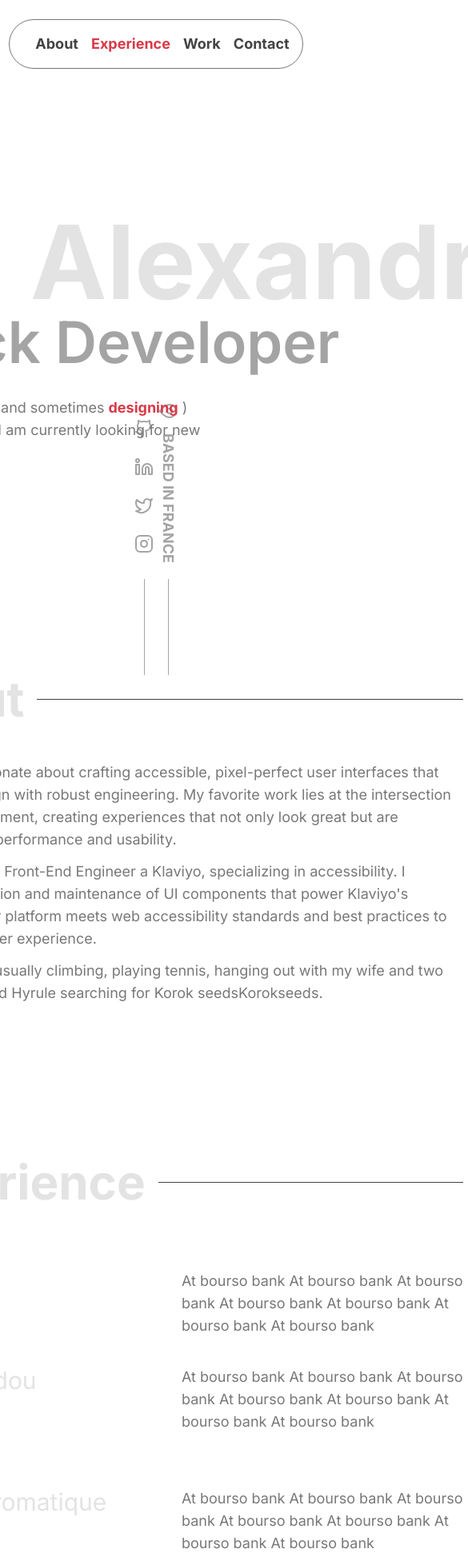
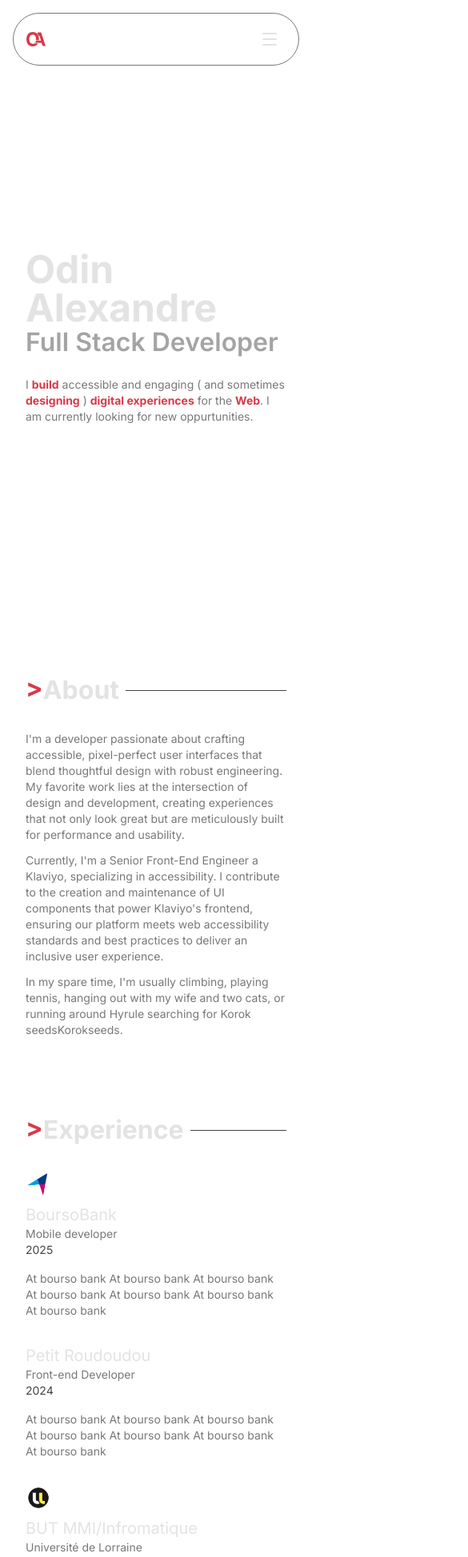
Before and after one commit to odinalx/odinalx.dev, a Next.js app: page / in a window 390 px wide. Shown: the top 1947 px of the page at 80% size, 585 px wide, since content can reach past the window. Built offline with nearby package versions, Linux system fonts and the light colour scheme.

Commit message:
feat: add responsive

```diff
--- a/app/cursor.tsx
+++ b/app/cursor.tsx
@@ -1,11 +1,31 @@
 'use client';
-import { useEffect, useRef } from 'react';
+import { useEffect, useRef, useState } from 'react';
 
 export default function Cursor() {
   const dotRef = useRef<HTMLDivElement | null>(null);
   const outlineRef = useRef<HTMLDivElement | null>(null);
+  const [isTouchDevice, setIsTouchDevice] = useState(false);
 
   useEffect(() => {
+    // Check if device supports touch or is mobile/tablet
+    const checkTouchDevice = () => {
+      setIsTouchDevice(
+        'ontouchstart' in window ||
+        navigator.maxTouchPoints > 0 ||
+        window.innerWidth < 1024
+      );
+    };
+
+    checkTouchDevice();
+    window.addEventListener('resize', checkTouchDevice);
+
+    return () => window.removeEventListener('resize', checkTouchDevice);
+  }, []);
+
+  useEffect(() => {
+    // Don't initialize cursor on touch devices
+    if (isTouchDevice) return;
+
     const cursorDot = dotRef.current;
     const cursorOutline = outlineRef.current;
     if (!cursorDot || !cursorOutline) return;
@@ -63,10 +83,13 @@ export default function Cursor() {
       document.removeEventListener('mousedown', handleMouseDown as EventListener);
       document.removeEventListener('mouseup', handleMouseUp as EventListener);
     };
-  }, []);
+  }, [isTouchDevice]);
+
+  // Don't render cursor on touch devices
+  if (isTouchDevice) return null;
 
   return (
-    <div className="z-[100]">
+    <div className="z-[100] hidden lg:block">
       <div
         ref={dotRef}
         className="fixed left-0 top-0 -translate-x-1/2 -translate-y-1/2 rounded-[50%] pointer-events-none w-[5px] h-[5px] bg-cursor"
--- a/app/experience.tsx
+++ b/app/experience.tsx
@@ -53,18 +53,19 @@ function ExperienceItem({ entry }: { entry: ExperienceEntry }) {
           height={32}
           width={32}
           alt={entry.logoAlt ?? `${entry.company} logo`}
+          className="mb-2 md:mb-0"
         />
       ) : null}
-      <div className="flex gap-24">
-        <div className="w-80 flex-none">
-          <h4 className="text-title text-3xl whitespace-nowrap">
+      <div className="flex flex-col md:flex-row md:gap-8 lg:gap-24">
+        <div className="md:w-60 lg:w-80 flex-none mb-4 md:mb-0">
+          <h4 className="text-title text-xl md:text-2xl lg:text-3xl md:whitespace-nowrap">
             {entry.company}
           </h4>
-          <h5 className="whitespace-nowrap">{entry.role}</h5>
-          <p className="text-faded text-base">{entry.year}</p>
+          <h5 className="text-sm md:text-base md:whitespace-nowrap">{entry.role}</h5>
+          <p className="text-faded text-sm md:text-base">{entry.year}</p>
         </div>
         <div className="flex-1 min-w-0">
-          <p>{entry.description}</p>
+          <p className="text-sm md:text-base">{entry.description}</p>
         </div>
       </div>
     </div>
--- a/app/globals.css
+++ b/app/globals.css
@@ -94,3 +94,69 @@ a {
 .cursor-outline-press {
   --cursor-size-computed: calc(var(--cursor-size-base, 40px) - 10px);
 }
+
+/* ========================================
+   RESPONSIVE MEDIA QUERIES
+   ======================================== */
+
+/* Desktop (1024px and above) - Default styles apply */
+
+/* Tablet (768px to 1023px) */
+@media (min-width: 768px) and (max-width: 1023px) {
+  body {
+    padding: 0 2rem;
+  }
+
+  /* Adjust font sizes for tablet */
+  .hero-title {
+    font-size: 6rem !important;
+  }
+
+  .hero-subtitle {
+    font-size: 4rem !important;
+  }
+
+  .section-title {
+    font-size: 3.5rem !important;
+  }
+
+  /* Hide custom cursor on tablet */
+  body {
+    cursor: default;
+  }
+
+  a {
+    cursor: pointer;
+  }
+}
+
+/* Phone (below 768px) */
+@media (max-width: 767px) {
+  body {
+    padding: 0 1rem;
+    cursor: default;
+  }
+
+  a {
+    cursor: pointer;
+  }
+
+  /* Adjust font sizes for phone */
+  .hero-title {
+    font-size: 3rem !important;
+    white-space: normal !important;
+  }
+
+  .hero-subtitle {
+    font-size: 2rem !important;
+  }
+
+  .section-title {
+    font-size: 2rem !important;
+  }
+
+  /* Adjust contact section */
+  #contact a {
+    font-size: 2rem !important;
+  }
+}
--- a/app/layout.tsx
+++ b/app/layout.tsx
@@ -22,7 +22,7 @@ export default function RootLayout({
   return (
     <html lang="en">
       <body
-        className={`${inter.className} antialiased flex flex-col items-center text-primary text-lg leading-7`}
+        className={`${inter.className} antialiased flex flex-col items-center text-primary text-base md:text-lg leading-6 md:leading-7`}
       >
         <LoaderWrapper>
           <Cursor />
--- a/app/navbar.tsx
+++ b/app/navbar.tsx
@@ -5,6 +5,7 @@ import Image from 'next/image';
 import { usePathname } from 'next/navigation';
 import { useState, useEffect, useRef } from 'react';
 import { gsap } from 'gsap';
+import { Menu, X } from 'lucide-react';
 
 const navItems = [
   { name: 'About', path: '/#about' },
@@ -16,6 +17,7 @@ const navItems = [
 export default function Navbar() {
   const pathname = usePathname();
   const [activeSection, setActiveSection] = useState('');
+  const [mobileMenuOpen, setMobileMenuOpen] = useState(false);
   const navRef = useRef<HTMLElement>(null);
 
   /*  useEffect(() => {
@@ -90,9 +92,10 @@ export default function Navbar() {
 
   return (
     <header ref={navRef}>
-      <nav className={`fixed top-0 left-0 right-0 z-40 py-6`}>
+      <nav className={`fixed top-0 left-0 right-0 z-40 pt-4 pb-2 md:py-6 lg:py-4`}>
         <div className="max-w-5xl mx-auto px-4">
-          <div className="flex justify-center">
+          {/* Desktop Navigation */}
+          <div className="hidden md:flex justify-center">
             <ul className="flex space-x-4 items-center bg-background/80 backdrop-blur-sm border border-primary rounded-full px-4 py-4">
               <li>
                 <Link href={'/'}>
@@ -111,7 +114,65 @@ export default function Navbar() {
                   <li key={item.name}>
                     <Link
                       href={item.path}
-                      className={`text-lg font-bold transition-colors hover:text-primary ${
+                      className={`text-base lg:text-lg font-bold transition-colors hover:text-primary ${
+                        isActive ? 'text-highlight' : 'text-faded'
+                      }`}
+                    >
+                      {item.name}
+                    </Link>
+                  </li>
+                );
+              })}
+            </ul>
+          </div>
+
+          {/* Mobile Navigation */}
+          <div className="md:hidden flex justify-between items-center bg-background/80 backdrop-blur-sm border border-primary rounded-full px-4 py-3">
+            <Link href={'/'}>
+              <Image src="/logo.svg" alt="Logo" width={24} height={24} />
+            </Link>
+            <button
+              onClick={() => setMobileMenuOpen(!mobileMenuOpen)}
+              className="text-title p-2 transition-transform duration-300 ease-in-out"
+              aria-label="Toggle menu"
+            >
+              <div className={`transition-transform duration-300 ease-in-out ${mobileMenuOpen ? 'rotate-90' : 'rotate-0'}`}>
+                {mobileMenuOpen ? <X size={24} /> : <Menu size={24} />}
+              </div>
+            </button>
+          </div>
+
+          {/* Mobile Menu Dropdown */}
+          <div
+            className={`md:hidden absolute top-full left-4 right-4 mt-1 bg-background/95 backdrop-blur-sm border border-primary rounded-2xl overflow-hidden shadow-lg transition-all duration-300 ease-in-out origin-top ${
+              mobileMenuOpen
+                ? 'opacity-100 scale-y-100 translate-y-0'
+                : 'opacity-0 scale-y-0 -translate-y-2 pointer-events-none'
+            }`}
+          >
+            <ul className="flex flex-col py-1">
+              {navItems.map((item, index) => {
+                const targetId = item.path.includes('#')
+                  ? item.path.split('#')[1]
+                  : '';
+                const isActive =
+                  item.path === '/'
+                    ? pathname === item.path
+                    : activeSection === targetId;
+                return (
+                  <li
+                    key={item.name}
+                    className={`transition-all duration-300 ease-out ${
+                      mobileMenuOpen
+                        ? 'opacity-100 translate-x-0'
+                        : 'opacity-0 -translate-x-4'
+                    }`}
+                    style={{ transitionDelay: mobileMenuOpen ? `${index * 50}ms` : '0ms' }}
+                  >
+                    <Link
+                      href={item.path}
+                      onClick={() => setMobileMenuOpen(false)}
+                      className={`block px-6 py-3 text-base font-bold transition-colors hover:bg-white/5 ${
                         isActive ? 'text-highlight' : 'text-faded'
                       }`}
                     >
--- a/app/page.tsx
+++ b/app/page.tsx
@@ -147,70 +147,91 @@ export default function Home() {
         const divider = sectionRef.current.querySelector('.section-divider');
         const content = sectionRef.current.querySelector('.section-content');
 
-        gsap.from(title, {
+        if (title) {
+          gsap.fromTo(
+            title,
+            { x: -50, opacity: 0 },
+            {
+              x: 0,
+              opacity: 1,
+              duration: 0.8,
+              ease: 'power3.out',
               scrollTrigger: {
                 trigger: sectionRef.current,
                 start: 'top 80%',
                 end: 'top 50%',
                 toggleActions: 'play none none none',
               },
-          x: -50,
-          opacity: 0,
+            }
+          );
+        }
+
+        if (divider) {
+          gsap.fromTo(
+            divider,
+            { scaleX: 0, opacity: 0 },
+            {
+              scaleX: 1,
+              opacity: 1,
               duration: 0.8,
               ease: 'power3.out',
-        });
-
-        gsap.from(divider, {
+              delay: 0.2,
               scrollTrigger: {
                 trigger: sectionRef.current,
                 start: 'top 80%',
                 end: 'top 50%',
                 toggleActions: 'play none none none',
               },
-          scaleX: 0,
-          opacity: 0,
-          duration: 0.8,
-          ease: 'power3.out',
-          delay: 0.2,
-        });
+            }
+          );
+        }
 
         // Only animate content children for About and Contact sections
         // Work and Experience handle their own animations
         const sectionId = sectionRef.current.id;
         if (content && (sectionId === 'about' || sectionId === 'contact')) {
-          gsap.from(content.children, {
-            scrollTrigger: {
-              trigger: content,
-              start: 'top 80%',
-              toggleActions: 'play none none none',
-            },
-            y: 30,
-            opacity: 0,
+          gsap.fromTo(
+            content.children,
+            { y: 30, opacity: 0 },
+            {
+              y: 0,
+              opacity: 1,
               duration: 0.6,
               stagger: 0.15,
               ease: 'power2.out',
-          });
+              scrollTrigger: {
+                trigger: content,
+                start: 'top 90%',
+                end: 'top 20%',
+                toggleActions: 'play none none none',
+              },
+            }
+          );
         }
       }
     });
+
+    return () => {
+      ScrollTrigger.getAll().forEach((trigger) => trigger.kill());
+    };
   }, []);
 
   return (
-    <main className="text-primary min-h-screen max-w-5xl">
+    <main className="text-primary min-h-screen max-w-5xl px-4 md:px-6 lg:px-0">
       <section
         id="home"
         ref={heroRef}
-        className="min-h-screen flex flex-col justify-center "
+        className="min-h-screen flex flex-col justify-center"
       >
         <TypewriterText
           text="Odin Alexandre"
-          className="hero-title font-bold text-9xl text-title"
+          className="hero-title font-bold text-5xl md:text-7xl lg:text-9xl text-title"
         />
-        <h2 className="hero-subtitle text-light-faded font-semibold text-7xl mb-8">
+        <h2 className="hero-subtitle text-light-faded font-semibold text-3xl md:text-5xl lg:text-7xl mb-6 md:mb-8">
           Full Stack Developer
         </h2>
 
-        <p className="hero-description max-w-xl">
+        <p className="hero-description max-w-xl text-sm md:text-base">
           I <span className="text-highlight font-bold">build</span> accessible
           and engaging ( and sometimes{' '}
           <span className="text-highlight font-bold">designing</span> ){' '}
@@ -222,13 +243,13 @@ export default function Home() {
       <div className="m-auto max-w-3xl">
         {' '}
         <section id="about" ref={aboutSectionRef} className=" flex flex-col">
-          <div className="flex items-center mb-12">
-            <h3 className="section-title text-title text-6xl font-bold">
+          <div className="flex items-center mb-8 md:mb-12">
+            <h3 className="section-title text-title text-3xl md:text-5xl lg:text-6xl font-bold whitespace-nowrap">
               <span className="text-highlight">&gt;</span>About
             </h3>
-            <div className="section-divider ml-4 h-px bg-faded flex-1"></div>
+            <div className="section-divider ml-2 md:ml-4 h-px bg-faded flex-1"></div>
           </div>
-          <div className="section-content space-y-3  mb-48">
+          <div className="section-content space-y-3 mb-24 md:mb-32 lg:mb-48 text-sm md:text-base">
             <p>
               I&apos;m a developer passionate about crafting accessible,
               pixel-perfect user interfaces that blend thoughtful design with
@@ -251,17 +272,17 @@ export default function Home() {
           </div>
         </section>
         <section id="experience" ref={expSectionRef} className=" flex flex-col ">
-          <div className="flex items-center mb-12">
-            <h3 className="section-title text-title text-6xl font-bold">
+          <div className="flex items-center mb-8 md:mb-12">
+            <h3 className="section-title text-title text-3xl md:text-5xl lg:text-6xl font-bold whitespace-nowrap">
               <span className="text-highlight">&gt;</span>Experience
             </h3>
-            <div className="section-divider ml-4 h-px bg-faded flex-1"></div>
+            <div className="section-divider ml-2 md:ml-4 h-px bg-faded flex-1"></div>
           </div>
-          <div className="section-content space-y-3 mb-48">
+          <div className="section-content space-y-3 mb-24 md:mb-32 lg:mb-48">
             <Experience />
             <a
               href="#"
-              className="experience-cta flex  text-title font-bold hover:text-highlight box-content group w-fit"
+              className="experience-cta flex text-title font-bold hover:text-highlight box-content group w-fit text-sm md:text-base"
             >
               View Full Résumé
               <ArrowUpRight className="ml-1 transition-transform duration-200 ease-out translate-y-[4px] -translate-x-[4px] group-hover:-translate-y-0 group-hover:translate-x-0" />
@@ -269,17 +290,17 @@ export default function Home() {
           </div>
         </section>
         <section id="work" ref={workSectionRef} className=" flex flex-col ">
-          <div className="flex items-center mb-12">
-            <h3 className="section-title text-title text-6xl font-bold">
+          <div className="flex items-center mb-8 md:mb-12">
+            <h3 className="section-title text-title text-3xl md:text-5xl lg:text-6xl font-bold whitespace-nowrap">
               <span className="text-highlight">&gt;</span>Work
             </h3>
-            <div className="section-divider ml-8 h-px bg-faded flex-1"></div>
+            <div className="section-divider ml-2 md:ml-4 lg:ml-8 h-px bg-faded flex-1"></div>
           </div>
-          <div className="section-content space-y-3 mb-48">
+          <div className="section-content space-y-3 mb-24 md:mb-32 lg:mb-48">
             <Work />
             <a
               href="#"
-              className="work-cta flex  text-title font-bold hover:text-highlight box-content group w-fit"
+              className="work-cta flex text-title font-bold hover:text-highlight box-content group w-fit text-sm md:text-base"
             >
               View All Works
               <ArrowRight className="ml-1 transition-transform duration-200 ease-out translate-y-[2px] -translate-x-[4px] group-hover:translate-x-[2px]" />
@@ -287,19 +308,19 @@ export default function Home() {
           </div>
         </section>
         <section id="contact" ref={contactSectionRef} className=" flex flex-col ">
-          <div className="flex items-center mb-12">
-            <h3 className="section-title text-title text-6xl font-bold">
+          <div className="flex items-center mb-8 md:mb-12">
+            <h3 className="section-title text-title text-3xl md:text-5xl lg:text-6xl font-bold whitespace-nowrap">
               <span className="text-highlight">&gt;</span>Contact
             </h3>
-            <div className="section-divider ml-4 h-px bg-faded flex-1"></div>
+            <div className="section-divider ml-2 md:ml-4 h-px bg-faded flex-1"></div>
           </div>
-          <div className="section-content space-y-3 mb-32 text-center flex flex-col items-center">
-            <p className="max-w-xl m-auto mb-8">
+          <div className="section-content space-y-3 mb-20 md:mb-32 text-center flex flex-col items-center">
+            <p className="max-w-xl m-auto mb-6 md:mb-8 text-sm md:text-base px-4">
               Im currently looking for new opportunities. My inbox is always
               open, whether you have a question or just want to say hi !
             </p>
-            <ArrowDown className="mb-8 text-title" />
-            <a href="" className="font-bold text-5xl text-title">
+            <ArrowDown className="mb-6 md:mb-8 text-title w-5 h-5 md:w-6 md:h-6" />
+            <a href="" className="font-bold text-2xl md:text-4xl lg:text-5xl text-title px-4">
               GET IN <FlipWord className="text-highlight">TOUCH</FlipWord>
             </a>
           </div>
--- a/app/sidebars.tsx
+++ b/app/sidebars.tsx
@@ -35,10 +35,10 @@ export default function SideBars() {
 
   return (
     <>
-      {/* Left Bar - Social Icons */}
+      {/* Left Bar - Social Icons (Hidden on mobile/tablet) */}
       <div
         ref={leftBarRef}
-        className="fixed bottom-0 left-40 w-10 text-light-faded"
+        className="hidden lg:block fixed bottom-0 left-20 xl:left-40 w-10 text-light-faded"
       >
         <ul className="flex flex-col items-center after:w-[1px] after:h-[120px] after:bg-light-faded after:block ">
           <li className="p-3">
@@ -64,14 +64,14 @@ export default function SideBars() {
         </ul>
       </div>
 
-      {/* Right Bar - Based in France */}
+      {/* Right Bar - Based in France (Hidden on mobile/tablet) */}
       <div
         ref={rightBarRef}
-        className="fixed bottom-0 right-40 w-10 text-light-faded"
+        className="hidden lg:block fixed bottom-0 right-20 xl:right-40 w-10 text-light-faded"
       >
         <div className="after:w-[1px] after:h-[120px] after:bg-light-faded after:block flex flex-col items-center">
           <MapPin size={24} className="rotate-90 mb-4" />
-          <p className="writing-mode-vertical-rl text-center mb-5 font-bold">
+          <p className="writing-mode-vertical-rl text-center mb-5 font-bold text-sm">
             BASED IN FRANCE
           </p>
         </div>
```
Also changed, not shown: app/footer.tsx (+29 -8 lines), app/work.tsx (+11 -11 lines). Lines whose indentation alone changed are shown as unchanged.
